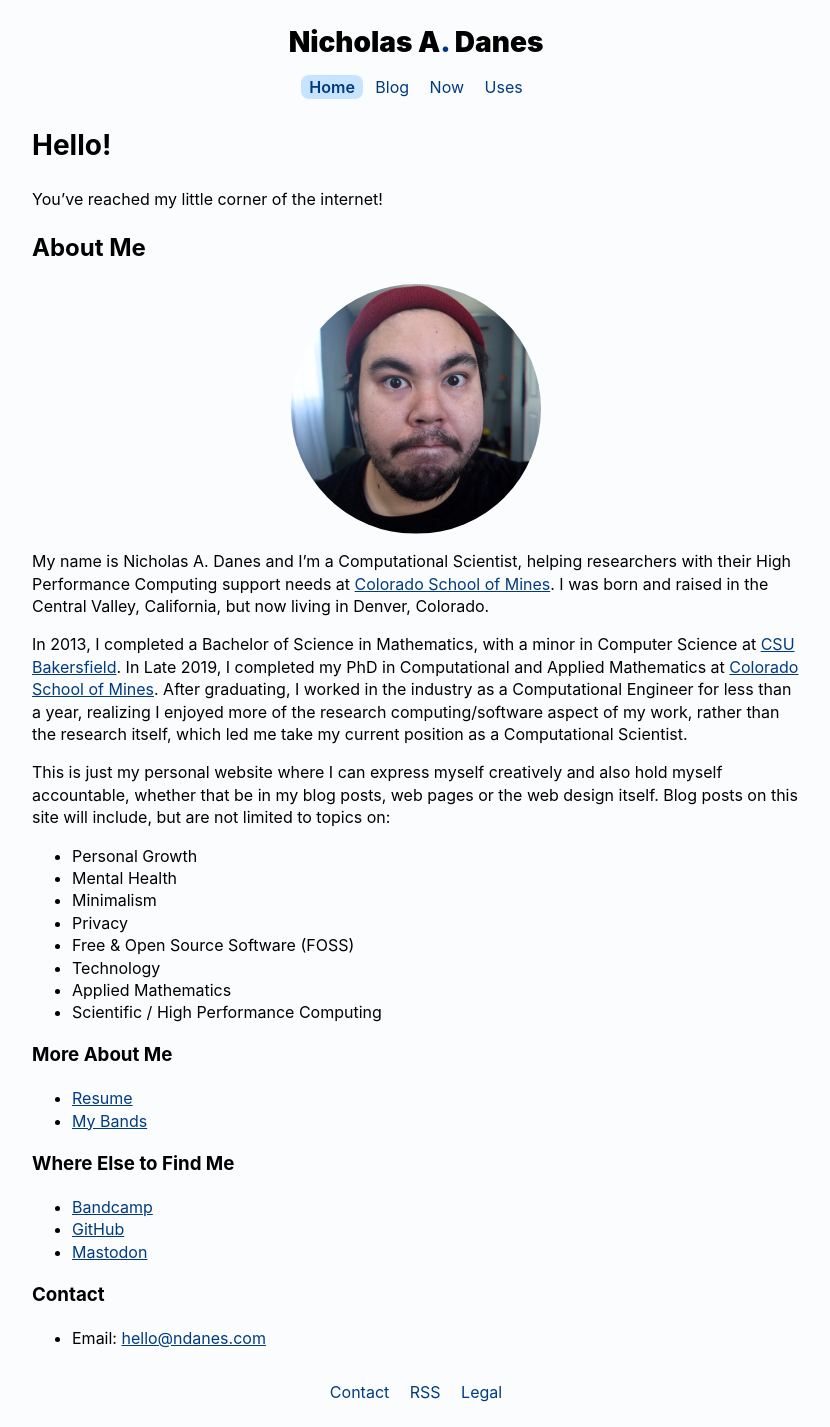
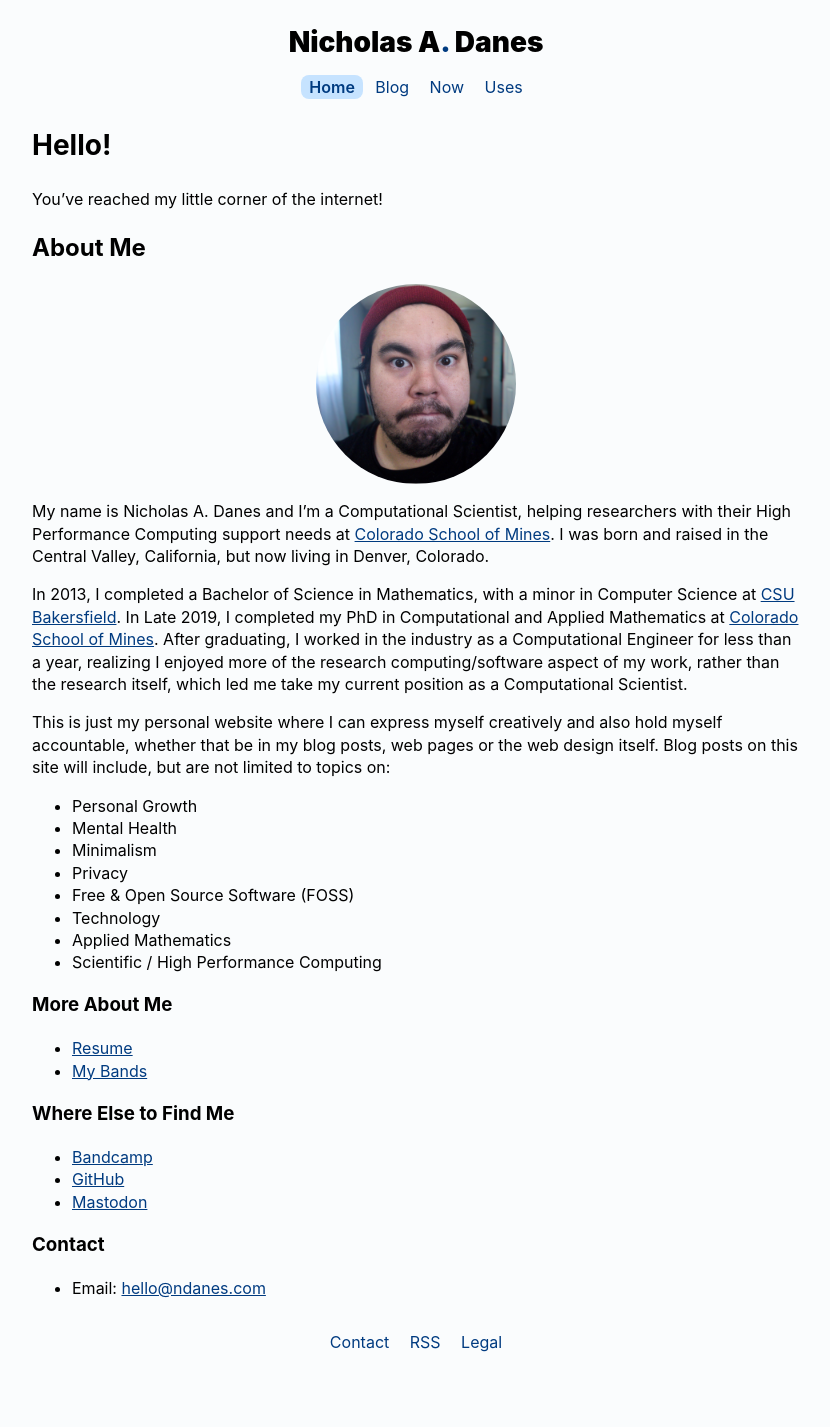
Before and after one commit to danesnick/old_website, a Jekyll site: the page built from index.markdown, in a window 1280 px wide. Shown: the whole page, without its empty margins (224-1054 px from the left). Built offline with Jekyll 4.4.1, drawn with Linux system fonts in a browser that asks for light colours; after the commit the page ends 1377 px from its top, so only the background shows below that.

Commit message:
Update profile photo

```diff
--- a/index.markdown
+++ b/index.markdown
@@ -10,7 +10,7 @@ You've reached my little corner of the internet!
 
 ## About Me
 
-<figure style="width:500px">
+<figure style="width:400px">
  <img style="width:50%; border-radius:100%;" src="/images/me_header.png" alt="Me!">
 </figure>
 
```
